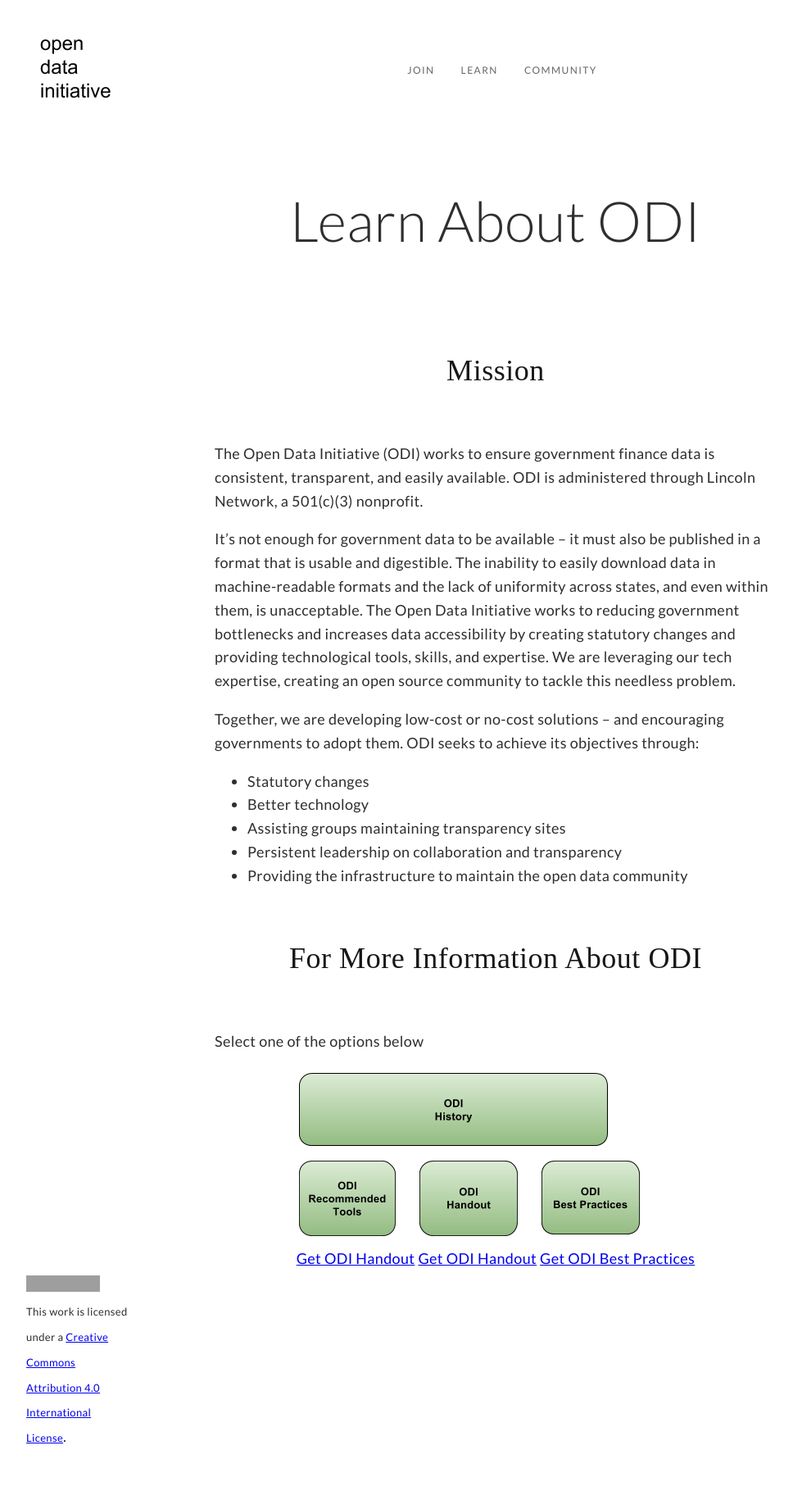
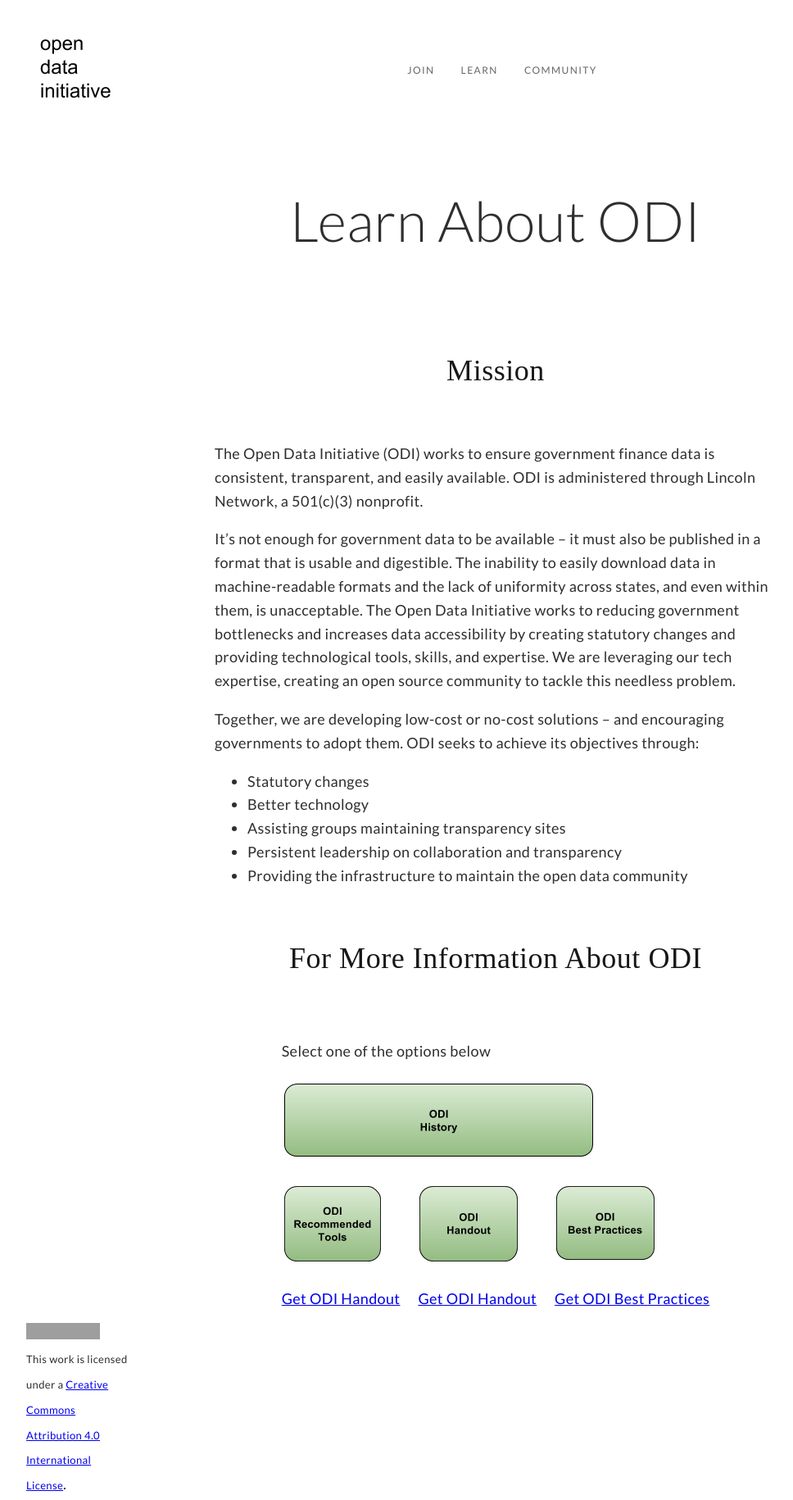
Before and after one commit to opendatainitiative/opendatainitiative.github.io, a Jekyll site: the page built from learn.md, in a window 1280 px wide. Shown: the whole page at 82% size, without its empty margins (35-1003 px from the left). Built offline with Jekyll 4.4.1, drawn with Linux system fonts in a browser that asks for light colours; before the commit the page ends 1772 px from its top, so only the background shows below that; grey boxes are pictures that could not be loaded.

Commit message:
add row learn.md

```diff
--- a/learn.md
+++ b/learn.md
@@ -26,10 +26,12 @@ ODI seeks to achieve its objectives through:
 * Providing the infrastructure to maintain the open data community
 
 ## For More Information About ODI
-Select one of the options below
-<table align="center">
+<table align="center" cellpadding="10">
+    <tr>
+        <td colspan="3">Select one of the options below</td>
+    </tr>
 	<tr>
-		<td colspan="3" cellpadding="10"><a href="{{ site.baseurl }}/history"><img src="{{'/assets/img/odi_history.png'}}" alt="ODI History"></a></td>
+		<td colspan="3"><a href="{{ site.baseurl }}/history"><img src="{{'/assets/img/odi_history.png'}}" alt="ODI History"></a></td>
 	</tr>
 	<tr>
 		<td><a href="{{ site.baseurl }}/assets/doc/ODI_Recommended_Tools.pdf"><img src="{{ site.baseurl }}/assets/img/odi_recommended_tools.png" alt="Get ODI Recommeded Tools"></a></td>
```
